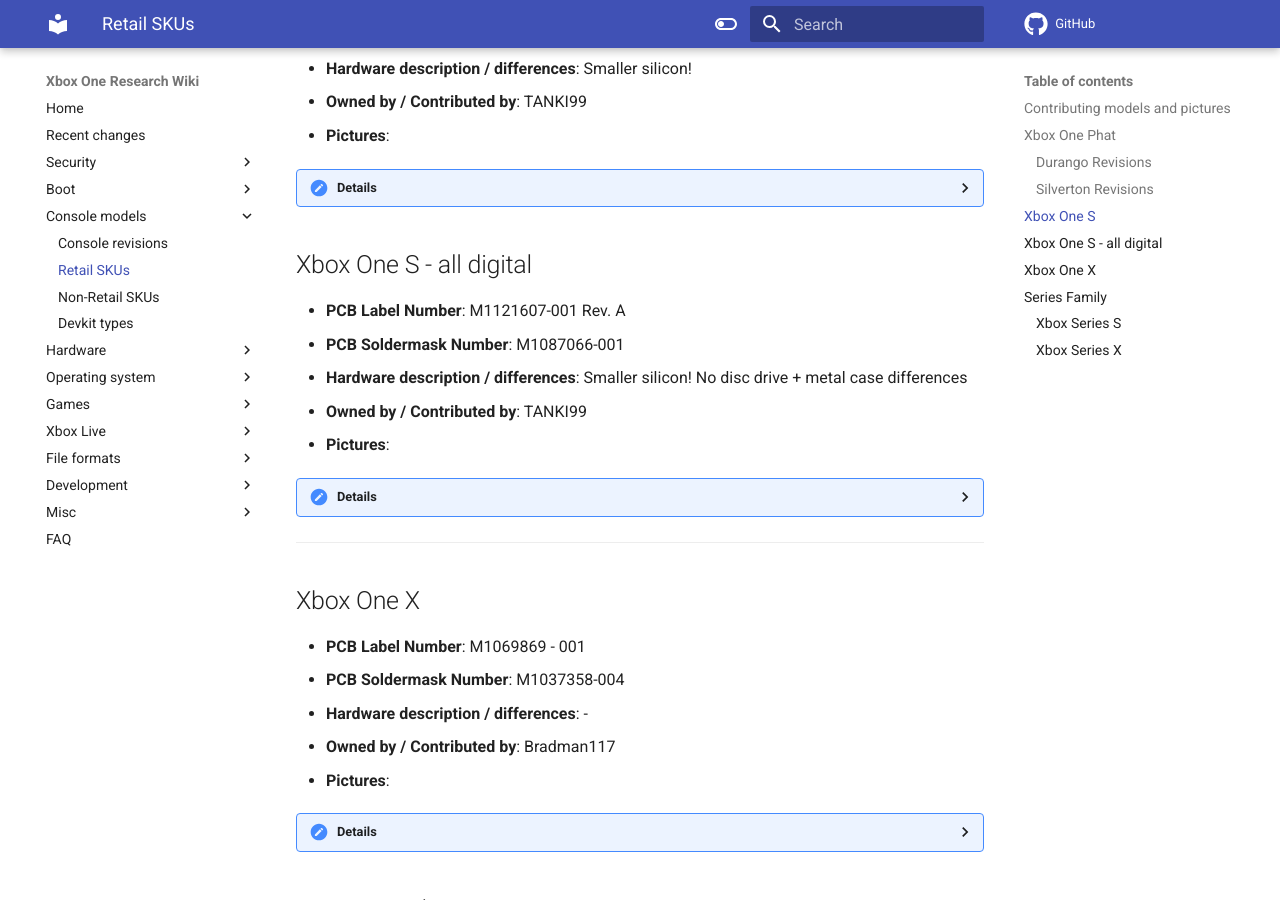
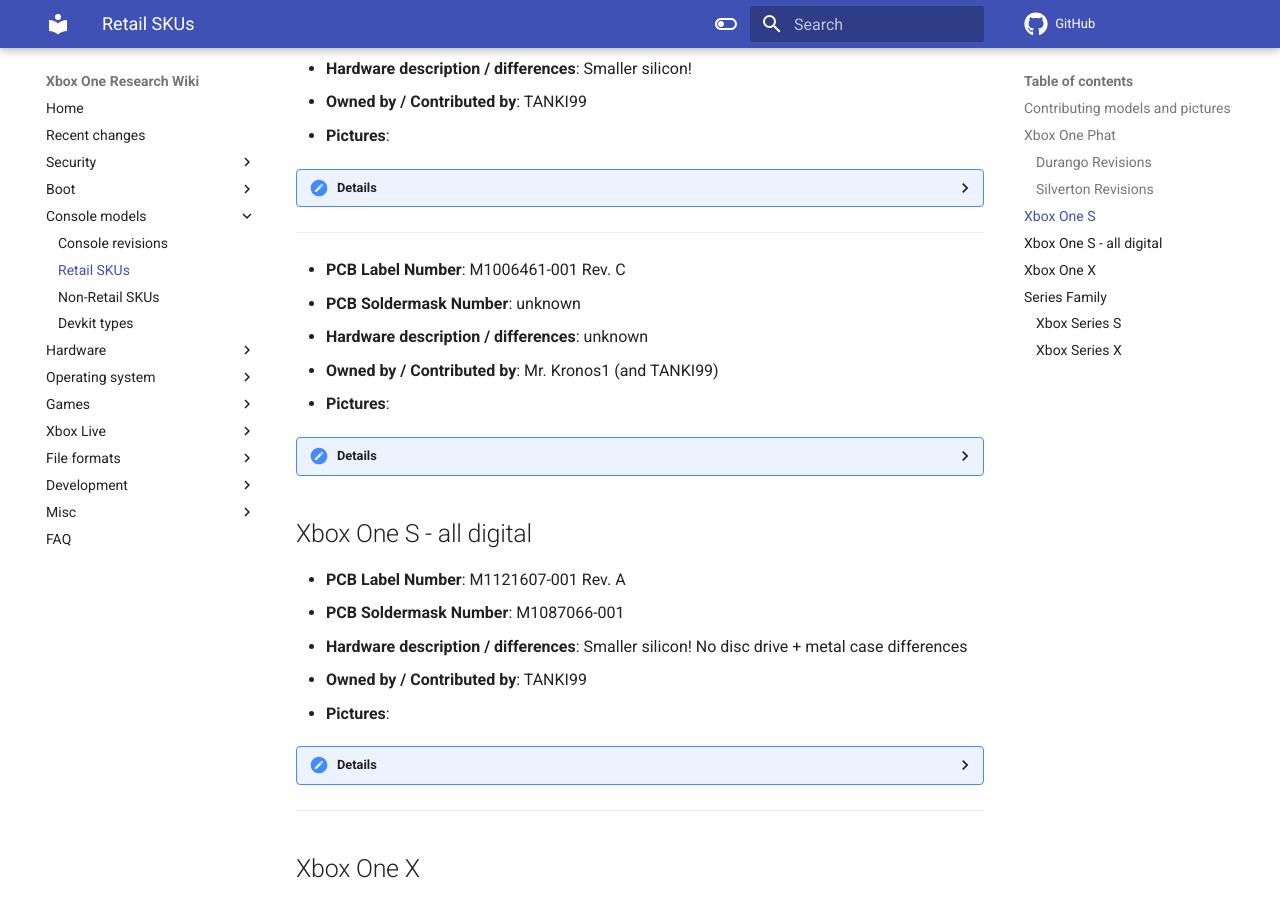
Before and after one commit to xboxoneresearch/wiki, an MkDocs documentation site: the page built from docs/console-models/retail-xone-skus.md, in a window 1280 px wide and 900 px high, scrolled down 3190 px. Built offline with MkDocs 1.6.1 and Material for MkDocs 9.7.7, drawn with Linux system fonts in a browser that asks for light colours; comment, search, counter and statistics services are not loaded.

Commit message:
Add another One S SKU

```diff
--- a/docs/console-models/retail-xone-skus.md
+++ b/docs/console-models/retail-xone-skus.md
@@ -160,6 +160,23 @@
 
 ///
 
+---
+
+* **PCB Label Number**: M1006461-001 Rev. C
+* **PCB Soldermask Number**: unknown
+* **Hardware description / differences**: unknown
+* **Owned by / Contributed by**: Mr. Kronos1 (and TANKI99)
+* **Pictures**:
+
+/// info | Details
+
+![A](../_files/skus/M1096336-001/front.jpg)
+![A](../_files/skus/M1096336-001/mobo.jpg)
+![A](../_files/skus/M1096336-001/soc.jpg)
+
+
+///
+
 
 ## Xbox One S - all digital
 
```
